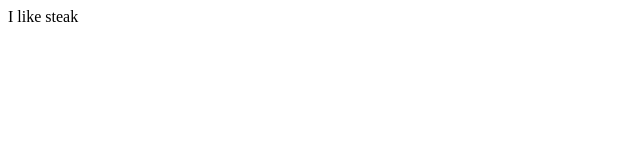
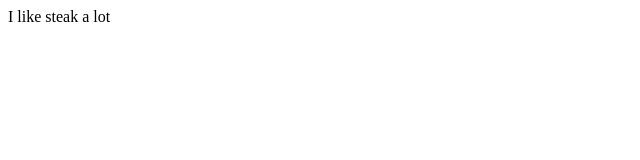
Before and after one commit to Steaktrans/steaktrans.github.io, a plain HTML site: page steak.html in a window 1280 px wide. Shown: the full height of the page, 0-640 px from the left. Drawn offline with Linux system fonts and the light colour scheme.

Commit message:
Second Commit

```diff
--- a/steak.html
+++ b/steak.html
@@ -4,6 +4,6 @@
         <title>Steak</title>
     </head>
     <body>
-        I like steak
+        I like steak a lot
     </body>
 </html>
```
